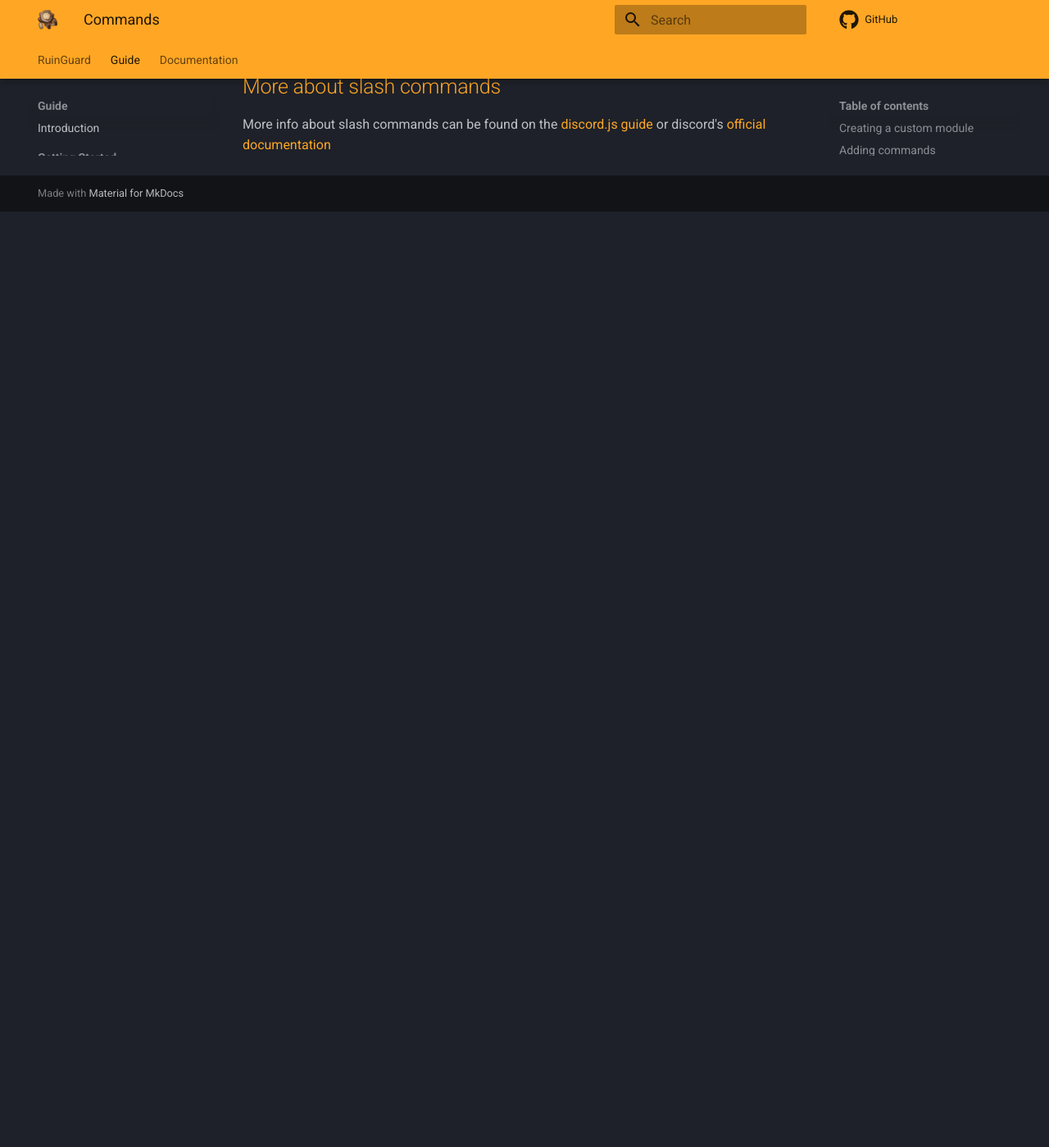
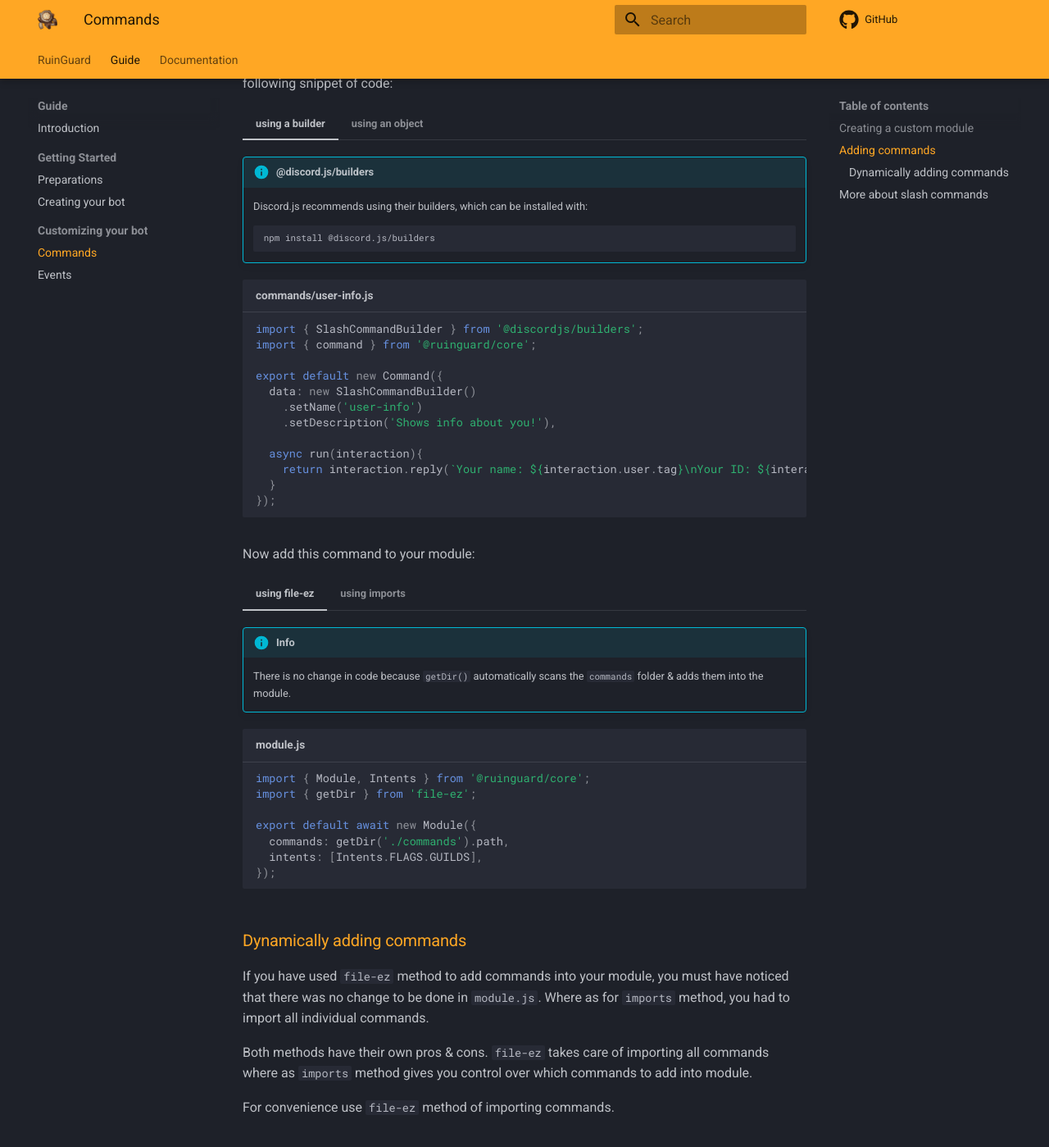
Before and after one commit to Khaenri-ah/ruinguard-docs, an MkDocs documentation site: the page built from docs/guide/customizing/commands.md, in a window 1280 px wide and 1400 px high, scrolled down 2027 px. Shown: the whole window at 82% size. Built offline with MkDocs 1.6.1 and Material for MkDocs 9.7.7, drawn with Linux system fonts in a browser that asks for light colours; comment, search, counter and statistics services are not loaded; before the commit the page ends 2285 px from its top, so only the background shows below that.

Commit message:
Added Dynamic imports

````diff
--- a/docs/guide/customizing/commands.md
+++ b/docs/guide/customizing/commands.md
@@ -1,7 +1,6 @@
 # Custom commands
 
 You might want to create your own commands, instead of only using those from existing modules. This page will show you how you can make your own commands.
-
 
 ## Creating a custom module
 
@@ -16,6 +15,7 @@ export default await new Module();
 Now add the module to your bot:
 
 === "index.js"
+
     ```javascript hl_lines="3 9"
     import { Bot } from '@ruinguard/core';
     import essentials from '@ruinguard/essentials';
@@ -33,6 +33,7 @@ Now add the module to your bot:
     ```
 
 === "register.js"
+
     ```javascript hl_lines="3 7"
     import { Module } from '@ruinguard/core';
     import essentials from '@ruinguard/essentials';
@@ -47,7 +48,6 @@ Now add the module to your bot:
     }).then(console.log);
     ```
 
-
 ## Adding commands
 
 Now to add your commands, first create a folder named `commands`. In this folder, we're gonna create a sample command file `server-info.js` with the one of the following snippets of code:
@@ -55,6 +55,7 @@ Now to add your commands, first create a folder named `commands`. In this folder
 === "using a builder"
     !!! info "@discord.js/builders"
         Discord.js recommends using their builders, which can be installed with:
+
         ```sh
         npm install @discord.js/builders
         ```
@@ -74,6 +75,7 @@ Now to add your commands, first create a folder named `commands`. In this folder
     ```
 
 === "using an object"
+
     ```javascript title="commands/server-info.js"
     import {command} from '@ruinguard/core';
 
@@ -94,6 +96,7 @@ Now add this command to your module:
 === "using file-ez"
     !!! info "file-ez"
         RuinGuard uses `file-ez` for most file operations. You can explicitly install it with:
+
         ```sh
         npm install file-ez
         ```
@@ -108,6 +111,7 @@ Now add this command to your module:
     ```
 
 === "using imports"
+
     ```javascript title="module.js" hl_lines="1 2 4-7"
     import { Module, Intents } from '@ruinguard/core';
     import serverInfo from './commands/server-info.js';
@@ -118,12 +122,88 @@ Now add this command to your module:
     });
     ```
 
+Let's add another command which will tell user info. Create another file `user-info.js` with the following snippet of code:
+
+=== "using a builder"
+    !!! info "@discord.js/builders"
+        Discord.js recommends using their builders, which can be installed with:
+
+        ```sh
+        npm install @discord.js/builders
+        ```
+    ```javascript title="commands/user-info.js"
+    import { SlashCommandBuilder } from '@discordjs/builders';
+    import { command } from '@ruinguard/core';
+
+    export default new Command({
+      data: new SlashCommandBuilder()
+        .setName('user-info')
+        .setDescription('Shows info about you!'),
+
+      async run(interaction){
+        return interaction.reply(`Your name: ${interaction.user.tag}\nYour ID: ${interaction.user.id}`);
+      }
+    });
+    ```
+
+=== "using an object"
+
+    ```javascript title="commands/user-info.js"
+    import { command } from '@ruinguard/core';
+
+    export default new Command({
+      data: {
+        name: 'user-info',
+        description: 'Shows info about you!',
+      },
+
+      async run(interaction){
+        return interaction.reply(`Your name: ${interaction.user.tag}\nYour ID: ${interaction.user.id}`);
+      }
+    });
+    ```
+
+Now add this command to your module:
+
+=== "using file-ez"
+    !!! info
+        There is no change in code because `getDir()` automatically scans the `commands` folder & adds them into the module.
+
+    ```javascript title="module.js"
+    import { Module, Intents } from '@ruinguard/core';
+    import { getDir } from 'file-ez';
+
+    export default await new Module({
+      commands: getDir('./commands').path,
+      intents: [Intents.FLAGS.GUILDS],
+    });
+    ```
+
+=== "using imports"
+
+    ```javascript title="module.js" hl_lines="3 6"
+    import { Module, Intents } from '@ruinguard/core';
+    import serverInfo from './commands/server-info.js';
+    import userInfo from './commands/user-info.js';
+
+    export default await new Module({
+      commands: [serverInfo, userInfo],
+      intents: [Intents.FLAGS.GUILDS],
+    });
+    ```
+
+### Dynamically adding commands
+
+If you have used `file-ez` method to add commands into your module, you must have noticed that there was no change to be done in `module.js`. Where as for `imports` method, you had to import all individual commands.
+
+Both methods have their own pros & cons. `file-ez` takes care of importing all commands where as `imports` method gives you control over which commands to add into module.
+
+For convenience use `file-ez` method of importing commands.
 
 ## More about slash commands
 
 More info about slash commands can be found on the [discord.js guide][djs-cmds] or discord's [official documentation][dsc-cmds]
 
+[djs-cmds]: https://discordjs.guide/interactions/registering-slash-commands.html#options
 
-
-[djs-cmds]: https://discordjs.guide/interactions/registering-slash-commands.html#options
 [dsc-cmds]: https://discord.com/developers/docs/interactions/application-commands
````
Also changed, not shown: docs/guide/customizing/events.md (+6 -1 lines).
